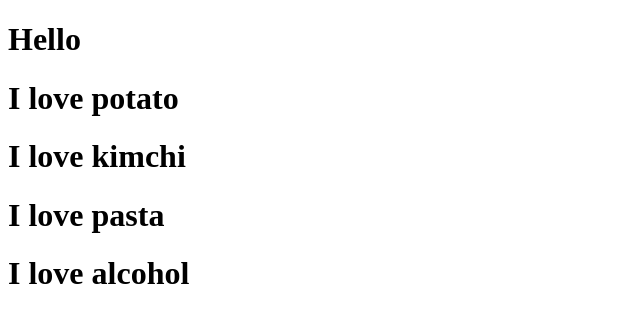
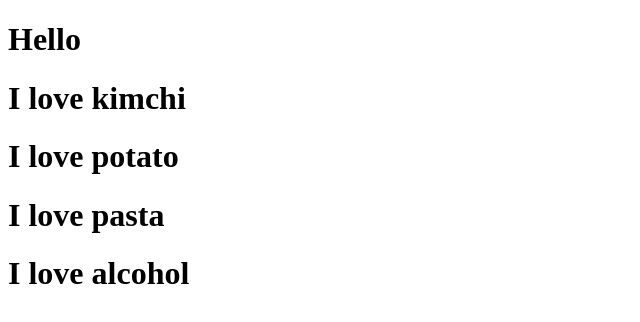
Before and after one commit to md2eoseo/movie_app_2020, a React (Create React App) app: page / in a window 1280 px wide. Shown: the top 322 px of the page, without its empty margins (0-640 px from the left). Built offline with nearby package versions, Linux system fonts and the light colour scheme.

Commit message:
dynamic components

```diff
--- a/src/App.js
+++ b/src/App.js
@@ -5,14 +5,15 @@ function Food({ fav }) {
   return <h1>I love {fav}</h1>;
 }
 
+const foodILike = ["kimchi", "potato", "pasta", "alcohol"];
+
 function App() {
   return (
     <div className="App">
       <h1>Hello</h1>
-      <Food fav="potato" />
-      <Food fav="kimchi" />
-      <Food fav="pasta" />
-      <Food fav="alcohol" />
+      {foodILike.map(food => (
+        <Food fav={food} />
+      ))}
     </div>
   );
 }
```
